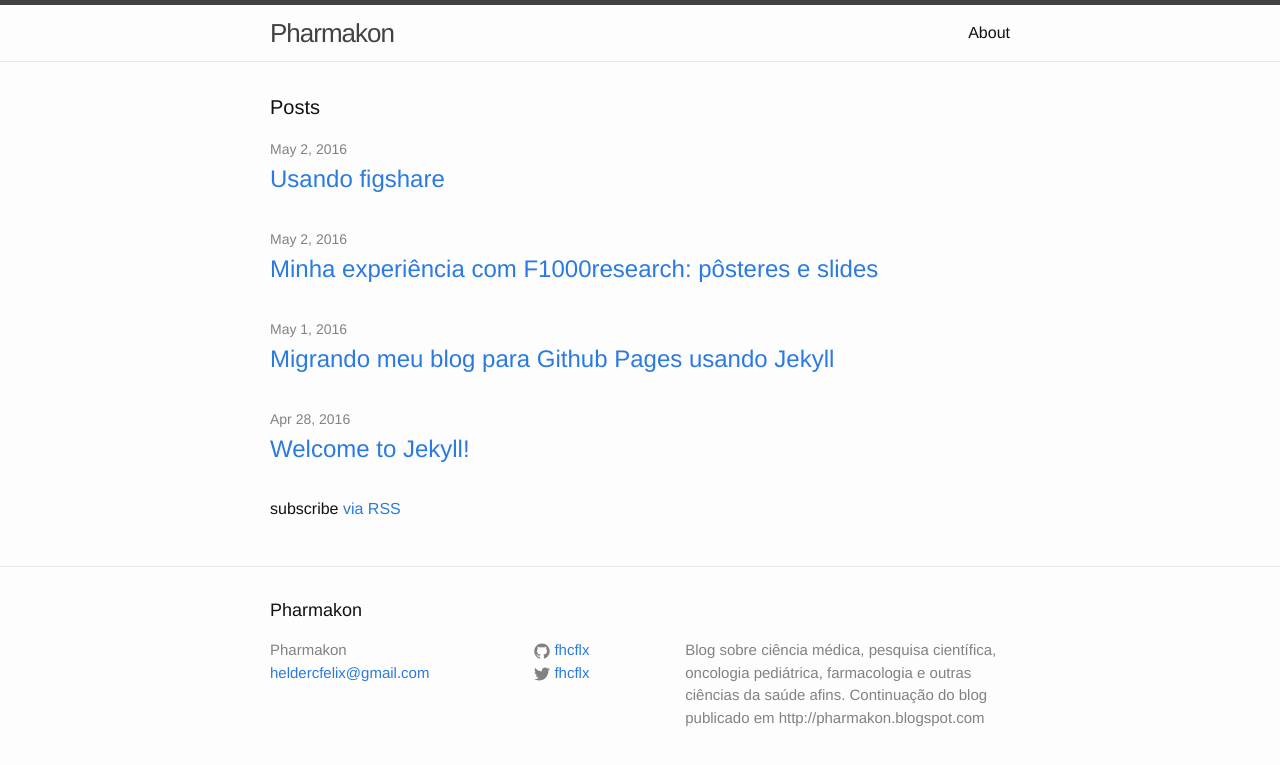
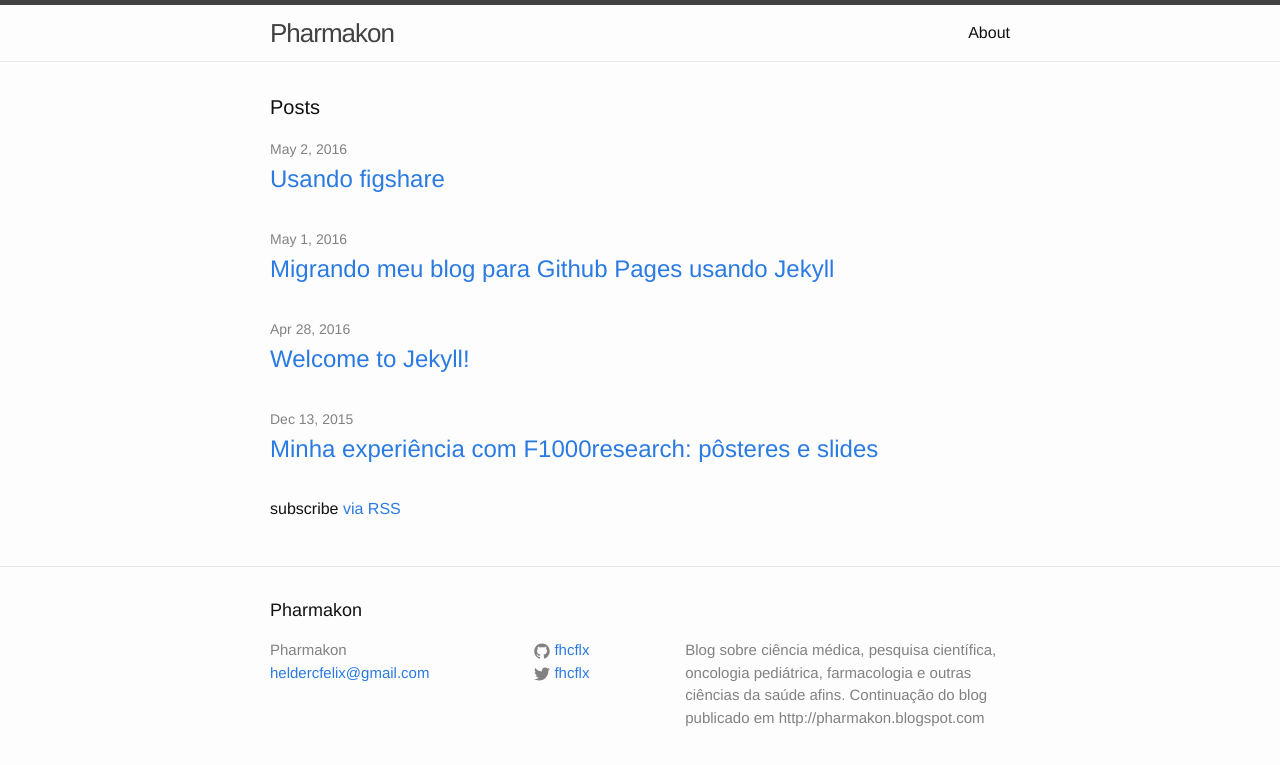
Before and after one commit to fhcflx/pharmakon, a Jekyll site: the page built from index.html, in a window 1280 px wide. Shown: the top 765 px of the page. Built offline with Jekyll 4.4.1, drawn with Linux system fonts in a browser that asks for light colours.

Commit message:
Update and rename 2016-05-02-Minha-experiencia-com-F1000research.markdown to 2015-12-13-Minha-experiencia-com-F1000research.markdown

```diff
--- a/_posts/2016-05-02-Minha-experiencia-com-F1000research.markdown
+++ b/_posts/2015-12-13-Minha-experiencia-com-F1000research.markdown
@@ -1,7 +1,7 @@
 ---
 layout: post
 title:  "Minha experiência com F1000research: pôsteres e slides"
-date:   2016-05-02 12:00:00 -0300
+date:   2015-12-13 12:00:00 -0300
 categories: old blog import
 ---
 Há poucos dias, <a href="http://pharmak.blogspot.com/2015/12/minha-experiencia-com-o-peerj-preprints.html">falei</a> da minha experiência de publicação de preprints com o PeerJ e porque acredito nessa modalidade de divulgação científica. Agora, vou apresentar outra nova forma de apresentar os resultados científicos: a publicação de pôsteres e slides no F1000Research. Este serviço é uma plataforma de acesso aberto para a publicação de resultados de cientistas da área de ciências biológicas e da saúde. Seu principal diferencial é a suposta não interferência de um corpo editorial nas publicações. O staff do <a href="http://f1000research.com/">F1000Research</a> afirma que ele não é um periódico, ou um jornal. Eles usam o termo "plataforma de publicação" para dar a entender essa diferença, mas ainda sim deixar vago o suficiente para permitir variadas interpretações. As publicações passam por uma avaliação editorial sucinta e são publicadas rapidamente (às vezes, em poucas horas!) após a submissão. A avaliação inicial é obrigatória e serve para filtrar casos de desvio flagrante das regras editoriais. Não existe revisão por pares pré-publicação. Apesar disso, o F1000Research insiste que suas publicações "não são preprints". Com efeito, uma vez que você publica seu material lá, não pode mais editá-lo, diferentemente do <a href="https://peerj.com/preprints/">PeerJ Preprints</a>, onde essa funcionalidade ainda persiste.<br />
```
